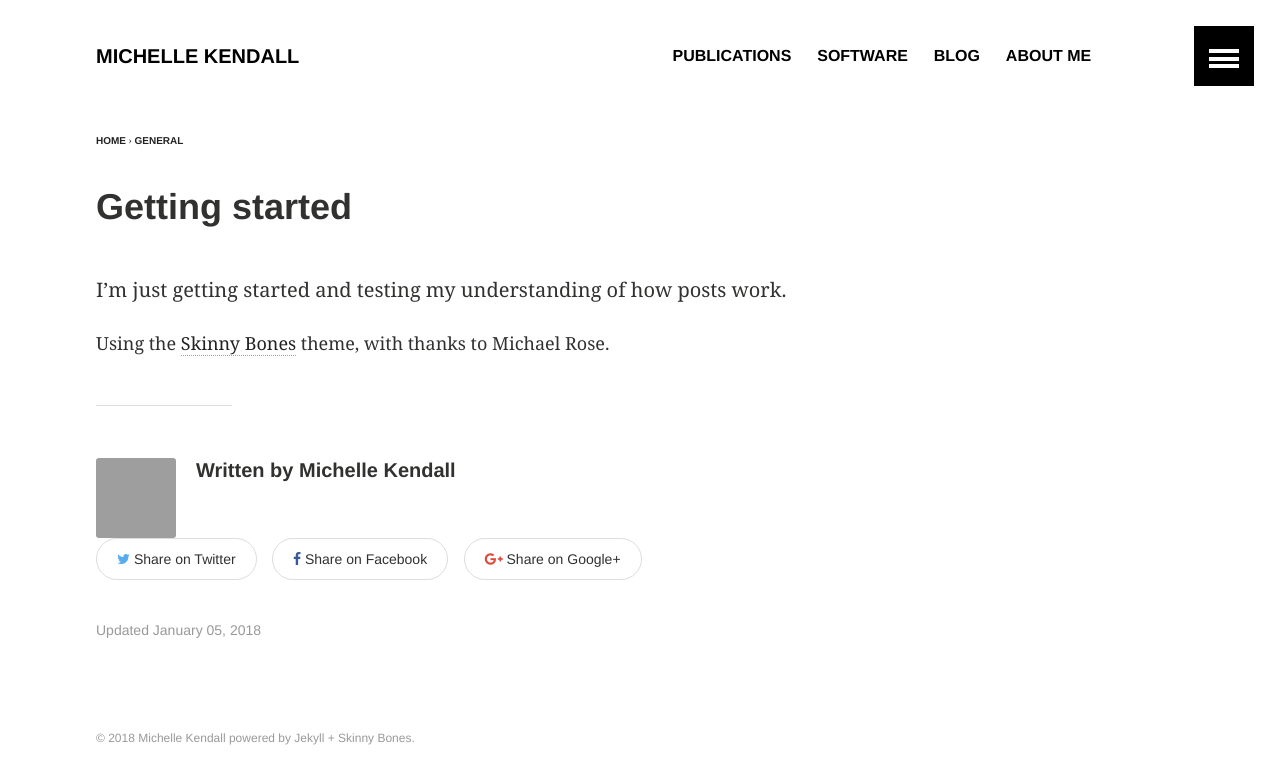
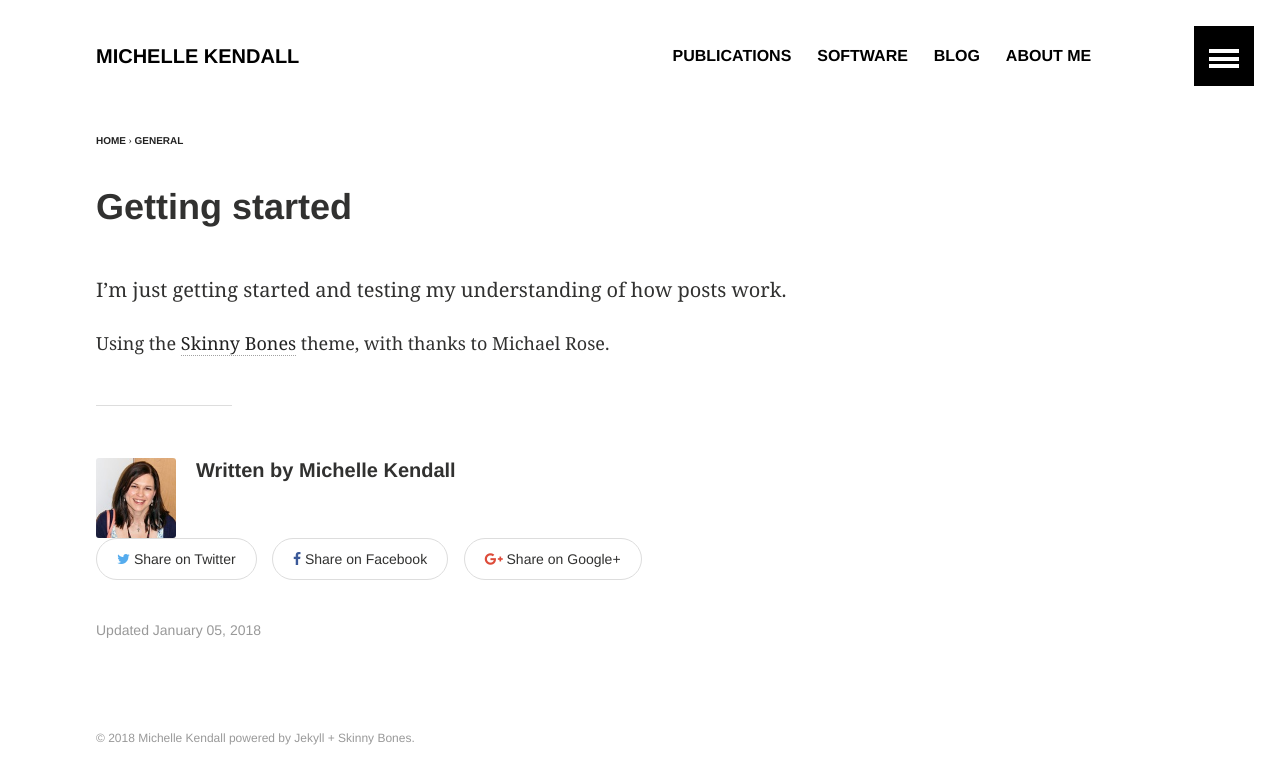
Before and after one commit to MichelleKendall/MichelleKendall.github.io, a Jekyll site: the page built from _posts/2018-01-05-Getting-started.md, in a window 1280 px wide. Shown: the top 784 px of the page. Built offline with Jekyll 4.4.1, drawn with Linux system fonts in a browser that asks for light colours.

Commit message:
Updating author avatar name

```diff
--- a/_config.yml
+++ b/_config.yml
@@ -33,7 +33,7 @@ owner:
     ad-client:
     ad-slot:
   bio:
-  avatar: my_face_120.jpg # image for author byline
+  avatar: my_face_thumbnail.jpg # image for author byline
   disqus-shortname:
 
 
```
